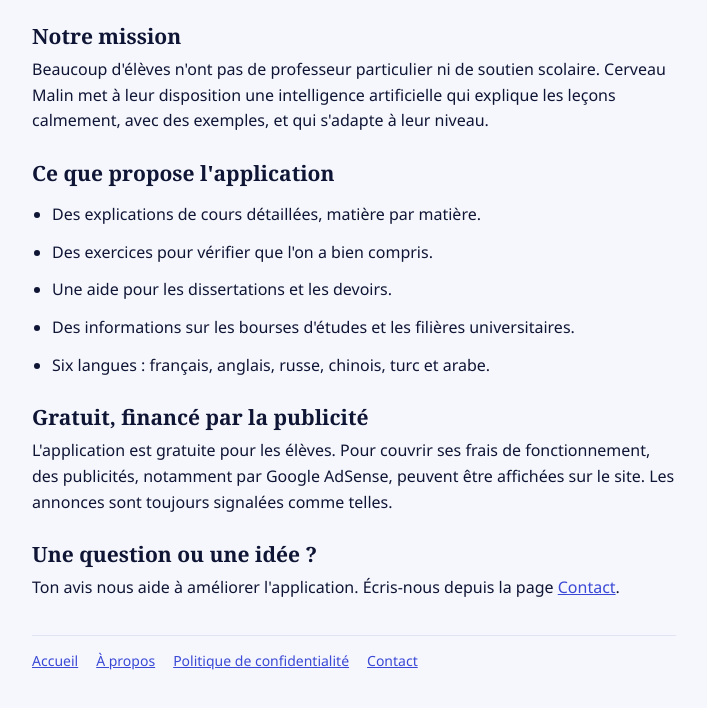
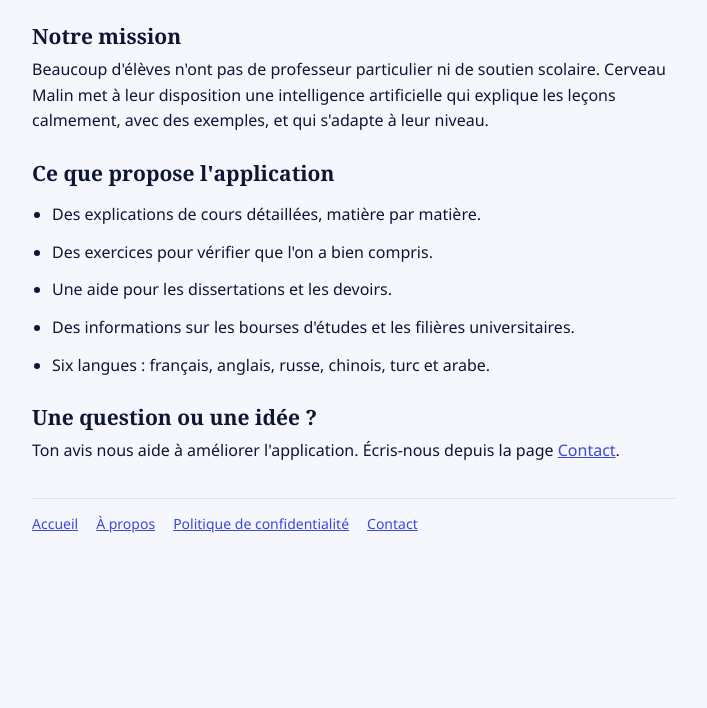
Before and after one commit to cerveau-malin/cerveau-malin.github.io, a plain HTML site: page a-propos.html in a window 1280 px wide. Shown: the part 192-900 px from the top of the page, without its empty margins (286-993 px from the left). After the commit the page ends 800 px from the top, so only its background shows below. Drawn offline with Linux system fonts and the light colour scheme.

Commit message:
Add files via upload

```diff
--- a/a-propos.html
+++ b/a-propos.html
@@ -35,8 +35,6 @@ footer{margin-top:34px;padding-top:14px;border-top:1px solid var(--line);display
 <li>Des informations sur les bourses d'études et les filières universitaires.</li>
 <li>Six langues : français, anglais, russe, chinois, turc et arabe.</li>
 </ul>
-<h2>Gratuit, financé par la publicité</h2>
-<p>L'application est gratuite pour les élèves. Pour couvrir ses frais de fonctionnement, des publicités, notamment par Google AdSense, peuvent être affichées sur le site. Les annonces sont toujours signalées comme telles.</p>
 <h2>Une question ou une idée ?</h2>
 <p>Ton avis nous aide à améliorer l'application. Écris-nous depuis la page <a href="contact.html">Contact</a>.</p>
 <footer>
```
